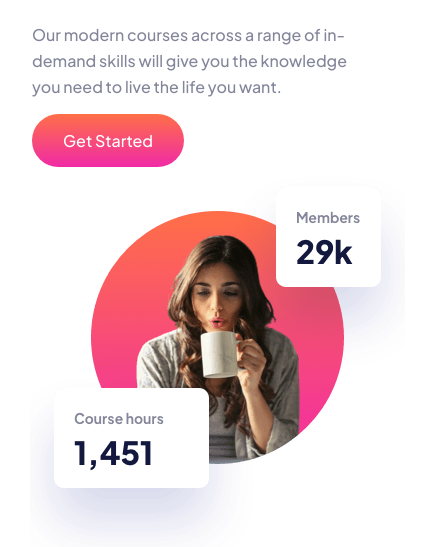
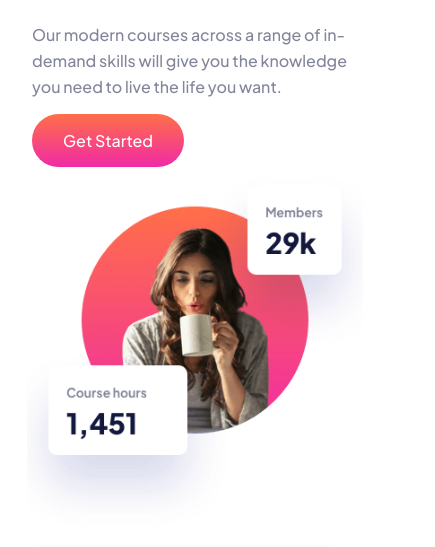
Before and after one commit to Rocky525/Html-Css-project-, a plain HTML site: page index.html in a window 390 px wide. Shown: the part 288-835 px from the top of the page, 435 px wide, since content can reach past the window. Drawn offline with Linux system fonts and the light colour scheme.

Commit message:
hero img responsive

```diff
--- a/css/style.css
+++ b/css/style.css
@@ -381,8 +381,7 @@ body {
 
   .hero-mobile-img {
     display: block;
-    /* margin-top: 440px;
-        margin-left: -368px; */
+    width: 100%;
   }
 
   .container {
@@ -431,7 +430,6 @@ body {
   .primary-card {
     width: 322px;
     height: 325px;
-    /* margin-top: 50px; */
     flex-wrap: nowrap;
   }
 
@@ -459,6 +457,7 @@ body {
   .card-heading{
     padding: 27px 32px;
   }
+
 }
 
 @media (min-width: 1440px) {
```
